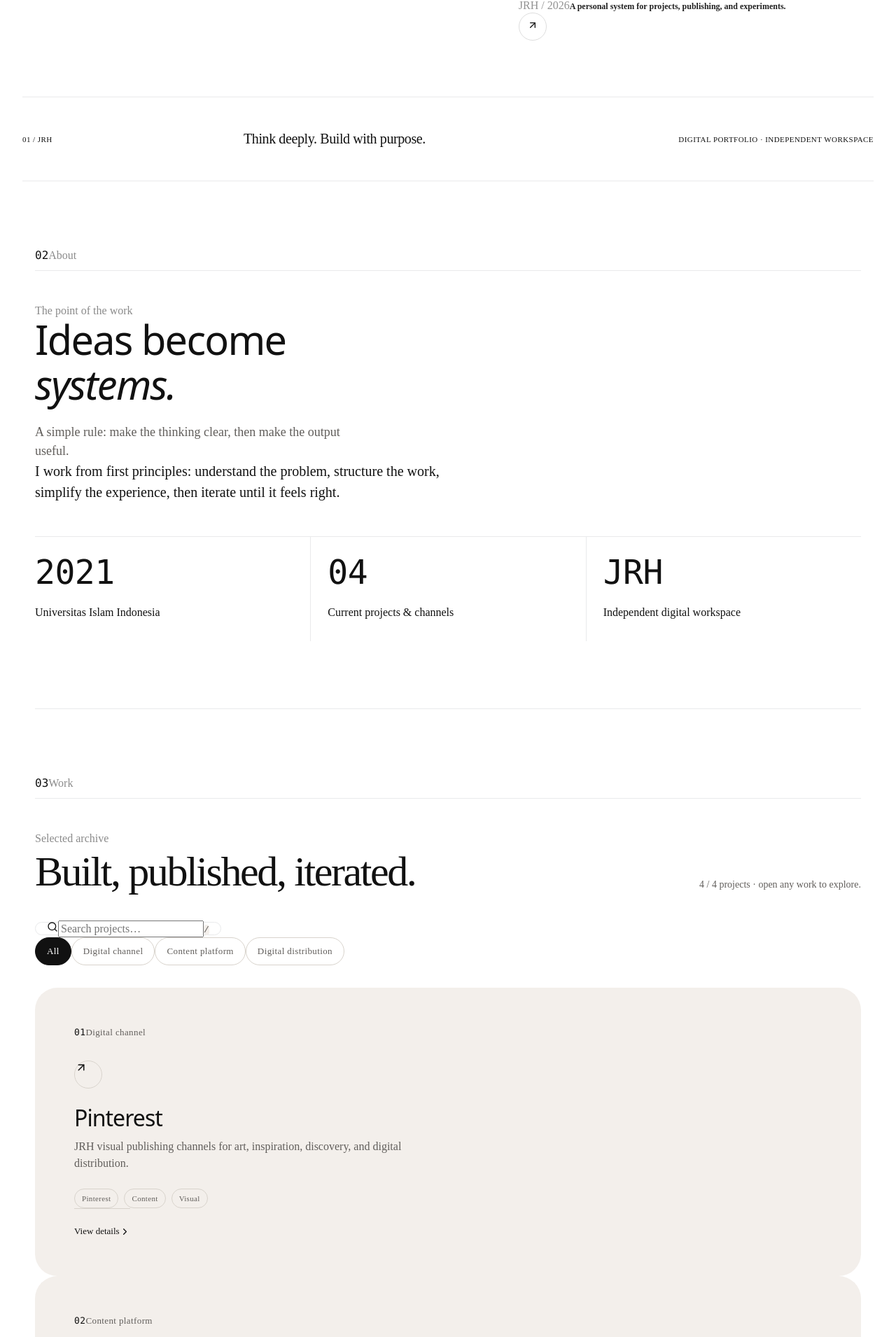
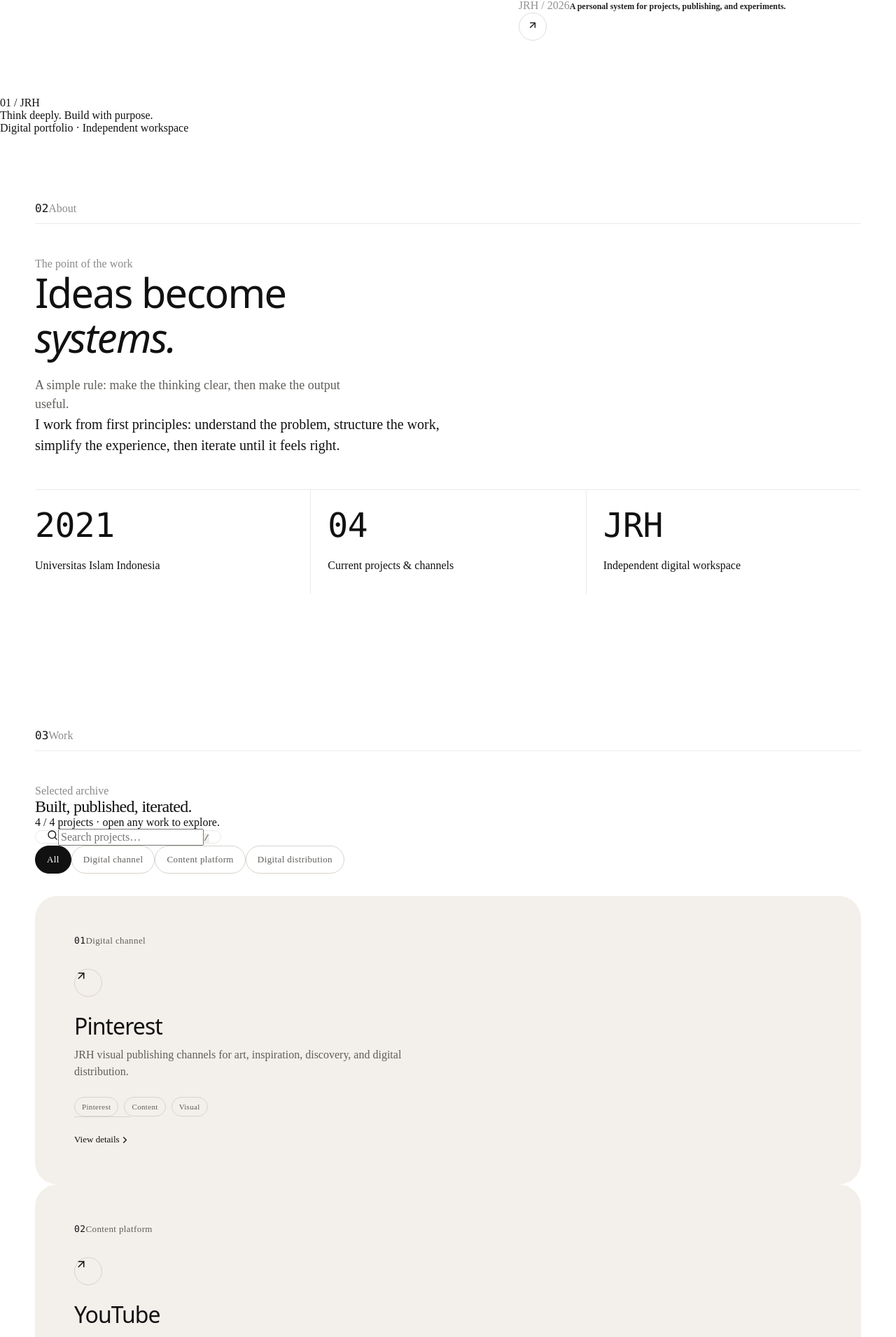
Before and after one commit to LionerHakim/JRHs, a React (Vite) app: page / in a window 1280 px wide. Shown: the part 748-2658 px from the top of the page at 70% size. Built offline with nearby package versions, Linux system fonts and the light colour scheme.

Commit message:
refactor: apply semantic Titan page classes

```diff
--- a/src/main.tsx
+++ b/src/main.tsx
@@ -366,8 +366,8 @@ function App() {
         </div>
       </header>
       {menu && <button className="menu-backdrop" aria-label="Close menu" onClick={() => setMenu(false)} />}
-      <main id="top" className="organic-page">
-        <section className="hero organic-hero">
+      <main id="top">
+        <section className="hero">
           <div className="hero-copy reveal is-visible">
             <div className="eyebrow"><span className="eyebrow-rule" />{siteConfig.hero.eyebrow}</div>
             <h1 id="hero-title">{siteConfig.hero.titleLine1}<br /><em>{siteConfig.hero.titleLine2}</em></h1>
@@ -395,11 +395,11 @@ function App() {
           </div>
         </section>
 
-        <section className="organic-intro" aria-label="Portfolio identity">
+        <section className="portfolio-intro" aria-label="Portfolio identity">
           <span>01 / JRH</span><p>Think deeply. Build with purpose.</p><span>Digital portfolio · Independent workspace</span>
         </section>
 
-        <section id="about" className="section about-section organic-section">
+        <section id="about" className="section about-section">
           <div className="section-kicker reveal"><span>02</span><span>About</span></div>
           <div className="about-layout">
             <div className="section-intro reveal"><span className="section-overline">The point of the work</span><h2>{siteConfig.about.titleLine1}<br /><em>{siteConfig.about.titleLine2}</em></h2><p>{siteConfig.about.lead}</p></div>
@@ -407,9 +407,9 @@ function App() {
           </div>
         </section>
 
-        <section id="work" className="section projects-section organic-section">
+        <section id="work" className="section projects-section">
           <div className="section-kicker reveal"><span>03</span><span>Work</span></div>
-          <div className="organic-work-head reveal">
+          <div className="work-head reveal">
             <div><span className="section-overline">Selected archive</span><h2>Built, published, iterated.</h2></div>
             <p>{filteredProjects.length} / {projects.length} projects · open any work to explore.</p>
           </div>
@@ -433,9 +433,9 @@ function App() {
           {filteredProjects.length === 0 && <div className="empty-state reveal"><Search size={20} /><strong>No matching projects.</strong><span>Try a different search or switch the category.</span></div>}
         </section>
 
-        <section className="statement reveal organic-statement" aria-label="JRH principle"><div className="statement-mark"><Sparkles size={18} /> JRH</div><div><span className="section-note">Working principle</span><p>“{siteConfig.quote}”</p></div></section>
+        <section className="statement reveal" aria-label="JRH principle"><div className="statement-mark"><Sparkles size={18} /> JRH</div><div><span className="section-note">Working principle</span><p>“{siteConfig.quote}”</p></div></section>
 
-        <section id="experience" className="section experience-section organic-section">
+        <section id="experience" className="section experience-section">
           <div className="section-kicker reveal"><span>04</span><span>Experience</span></div>
           <div className="section-heading reveal"><div><span className="section-overline">Timeline</span><h2>Learning by doing.</h2></div><p>A compact record of the academic path and working approach behind this portfolio.</p></div>
           <div className="experience-layout">
@@ -444,7 +444,7 @@ function App() {
           </div>
         </section>
 
-        <section id="contact" className="cta-section reveal organic-contact">
+        <section id="contact" className="cta-section reveal">
           <div className="section-kicker"><span>05</span><span>Contact</span></div>
           <div className="cta-grid"><div className="cta-copy"><span className="section-overline">Open channel</span><h2>{siteConfig.contact.titleLine1}<br /><em>{siteConfig.contact.titleLine2}</em></h2><p>{siteConfig.contact.description}</p></div><div className="cta-actions"><a className="button primary large" href={siteConfig.instagram} target="_blank" rel="noreferrer">Instagram <ExternalLink size={16} /></a><a className="button secondary large" href={siteConfig.telegram} target="_blank" rel="noreferrer">Telegram <Send size={15} /></a><span>Choose the channel that works for you.</span></div></div>
         </section>
```
